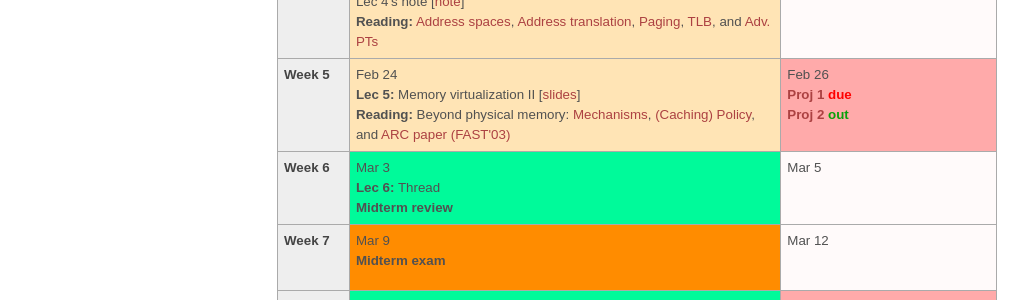
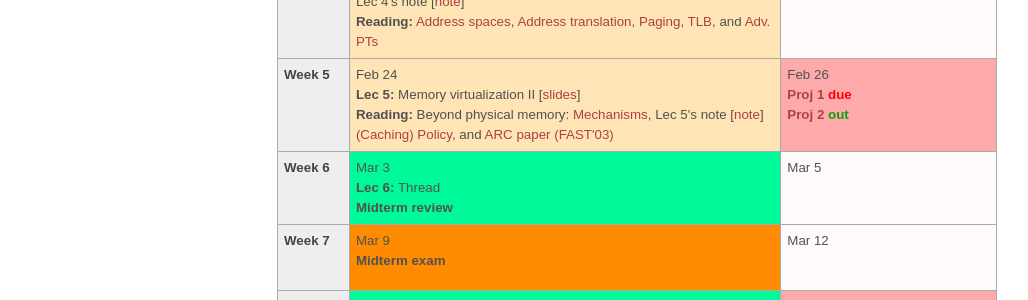
Before and after one commit to tddg/cs571-spring21, a Jekyll site: the page built from schedule.md, in a window 1280 px wide. Shown: the part 649-949 px from the top of the page, without its empty margins (3-1031 px from the left). Built offline with Jekyll 4.4.1, drawn with Linux system fonts in a browser that asks for light colours.

Commit message:
added note of lec5

```diff
--- a/schedule.md
+++ b/schedule.md
@@ -152,6 +152,7 @@
   <td class="virtualization">Feb 24<br/>
 	<b>Lec 5:</b> Memory virtualization II [<a href="./public/lecs/lec5-vm-caching.pdf">slides</a>]<br/>
 	<b>Reading:</b> Beyond physical memory: <a href="https://pages.cs.wisc.edu/~remzi/Classes/537/Spring2016/Book/vm-beyondphys.pdf">Mechanisms</a>,
+	Lec 5's note [<a href="./public/lecs/Lec5.pdf">note</a>]<br/>
 	<a href="https://pages.cs.wisc.edu/~remzi/OSTEP/vm-beyondphys-policy.pdf">(Caching) Policy</a>,
 	and <a href="https://www.usenix.org/conference/fast-03/arc-self-tuning-low-overhead-replacement-cache">ARC paper (FAST'03)</a>
 	</td>
```
Also changed, not shown: 1 other file.
